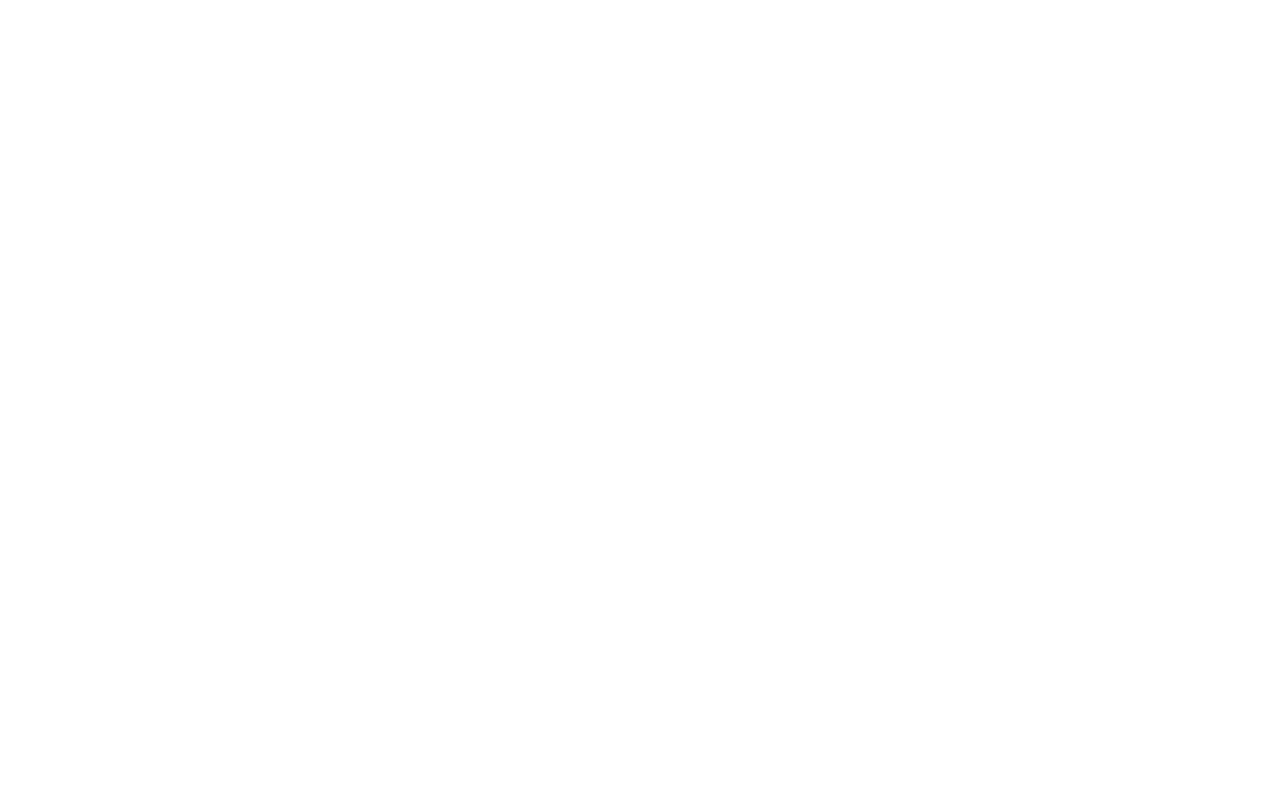
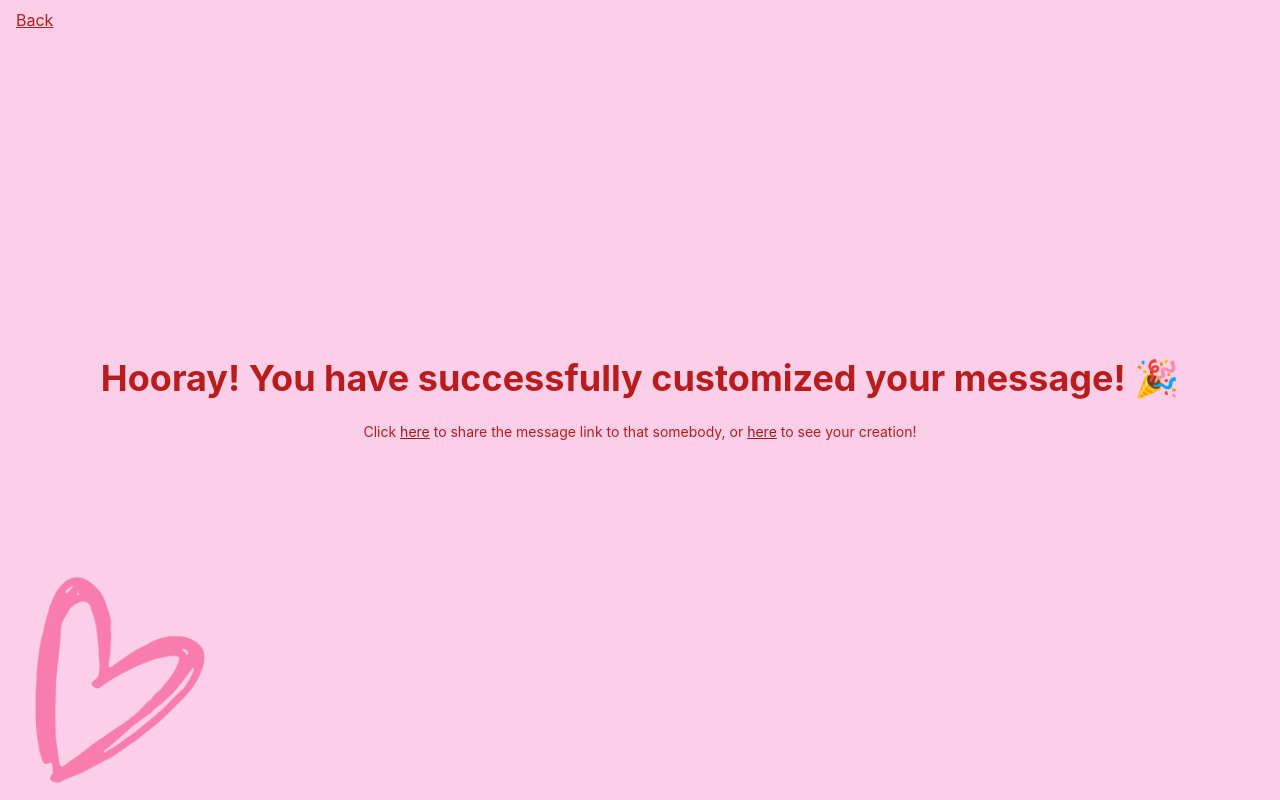
Before and after one commit to nicked1205/Unrefusable-Valentine, a React (Create React App) app in the folder my-app/: page /success in a window 1280 px wide. Before the commit this address had no page. Built offline with nearby package versions, Linux system fonts and the light colour scheme.

Commit message:
Back buttons addition and creation of share feature

```diff
--- a/my-app/src/App.js
+++ b/my-app/src/App.js
@@ -2,6 +2,7 @@
 import Choice from './pages/choice';
 import Yes from './pages/yes';
 import Home from './pages/home';
+import Success from './pages/success';
 
 function App() {
 
@@ -9,6 +10,7 @@
     <BrowserRouter>
       <Routes>
         <Route path="/" element={<Home/>} />
+        <Route path="/success" element={<Success/>} />
         <Route path="/choice" element={<Choice/>} />
         <Route path="/yes" element={<Yes/>} />
       </Routes>
--- a/my-app/src/pages/home.js
+++ b/my-app/src/pages/home.js
@@ -1,10 +1,15 @@
 import { useState } from "react";
 import { useNavigate } from "react-router-dom";
 import Background from "../components/background";
+import success from "../resources/sounds/success.mp3";
+import error from "../resources/sounds/error.mp3";
 
 function Home() {
   const [inputValue, setInputValue] = useState("");
   const navigate = useNavigate();
+
+  const successSound = new Audio(success);
+  const errorSound = new Audio(error);
 
   function containsEmoji(str) {
     const emojiRegex = /[\p{Emoji}]/u;
@@ -17,7 +22,10 @@
 
   const handleSubmit = () => {
     if (!containsEmoji(inputValue) && !containsHTML(inputValue)) {
-      navigate(`/choice?value=${btoa(inputValue)}`);
+      successSound.play();
+      navigate(`/success?value=${btoa(inputValue)}`);
+    } else {
+      errorSound.play();
     }
   };
 
--- /dev/null
+++ b/my-app/src/pages/success.js
@@ -0,0 +1,45 @@
+import Background from "../components/background";
+import { useNavigate } from "react-router-dom";
+function Success() {
+    const navigate = useNavigate();
+    const currentLocation = window.location.href;
+    const destination = `/choice${currentLocation.split("success")[1]}`
+
+    const shareData = {
+      title: "Be My Valentine",
+      text: "Invite your special someone to be your Valentine! (they can't say no)",
+      url: destination,
+    };
+
+    async function handleShare() {
+      try {
+        await navigator.share(shareData);
+        alert("Shared succesfully!");
+      } catch (err) {
+        alert("Error: " + err);
+      }
+    }
+
+    function handleNaviation() {
+      navigate(destination);
+    }
+
+    return (
+      <Background>
+        <div className="font-bold text-4xl text-red-700 mb-6">
+          Hooray! You have successfully customized your message! 🎉
+        </div>
+        <div className="text-red-700 text-sm">
+            Click <div className="text-red-800 hover:text-red-500 duration-200 inline-block hover:cursor-pointer underline" onClick={handleShare}>here</div> to share the message link to that somebody,
+            or <div className="text-red-800 hover:text-red-500 duration-200 inline-block hover:cursor-pointer underline" onClick={handleNaviation}>here</div> to see your creation!
+        </div>
+        <div className='fixed left-0 top-0'>
+            <button className="text-red-700 underline px-4 py-2 rounded hover:text-red-500 duration-200" onClick={navigate('/')}>
+                Back
+            </button>
+        </div>
+      </Background>
+    );
+  }
+
+  export default Success;
--- a/my-app/src/pages/yes.js
+++ b/my-app/src/pages/yes.js
@@ -4,10 +4,16 @@
 
 function Yes() {
     const navigate = useNavigate();
+    const currentLocation = window.location.href;
+    const destination = `/choice${currentLocation.split("success")[1]}`
+
+    const handleClickBack = () => {
+        navigate(destination);
+    };
 
     const handleClick = () => {
-        navigate('/');
-    };
+      navigate('/');
+  };
 
     const loc = useLocation();
     const params = new URLSearchParams(loc.search);
@@ -16,8 +22,13 @@
   return (
     <Background>
         <div id="back-btn" className='fixed left-0 top-0 hidden'>
-            <button className="text-red-700 underline px-4 py-2 rounded" onClick={handleClick}>
+            <button className="text-red-700 underline px-4 py-2 rounded hover:text-red-500 duration-200" onClick={handleClickBack}>
                 Back
+            </button>
+        </div>
+        <div id="make-your-own-btn" className='fixed bottom-0'>
+            <button className="text-red-700 underline px-4 py-2 rounded hover:text-red-500 duration-200" onClick={handleClick}>
+                Click here to make your own!
             </button>
         </div>
         <div className="font-bold text-4xl text-red-700">
```
Also changed, not shown: 1 other file (tests, documents, lock files or other folders).
